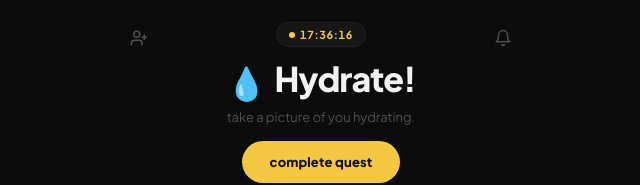
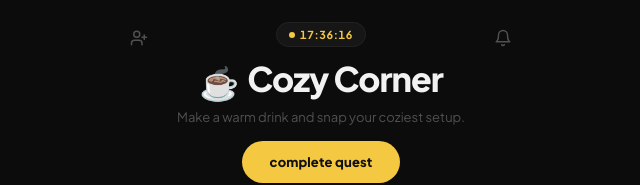
Before and after one commit to SpayZeh/Questie, a React (Vite) app: page / in a window 1280 px wide. Shown: the top 185 px of the page, without its empty margins (319-959 px from the left). Built offline with nearby package versions, Linux system fonts and the light colour scheme; no server answers; the database is empty.

Commit message:
Use getTodaysQuest instead of hardcoded hydrate quest

```diff
--- a/src/App.jsx
+++ b/src/App.jsx
@@ -10,9 +10,9 @@ import SplashScreen from './components/SplashScreen.jsx';
 import LoginSheet from './components/LoginSheet.jsx';
 import QuestComplete from './components/QuestComplete.jsx';
 import { requestNotificationPermission, notificationsSupported, notificationsBlocked } from './hooks/useNotifications.js';
-import { msUntilReset, getLastResetTime } from './data/quests.js';
+import { msUntilReset, getLastResetTime, getTodaysQuest } from './data/quests.js';
 
-const quest = { emoji: '💧', tagline: 'Hydrate!', description: 'take a picture of you hydrating.', color: '#3B82F6' };
+const quest = getTodaysQuest();
 
 function formatCountdown(ms) {
   const total = Math.max(0, Math.floor(ms / 1000));
```
